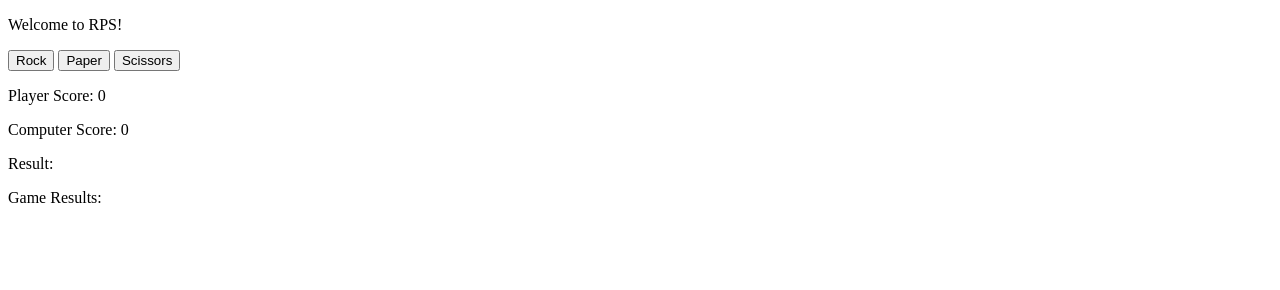
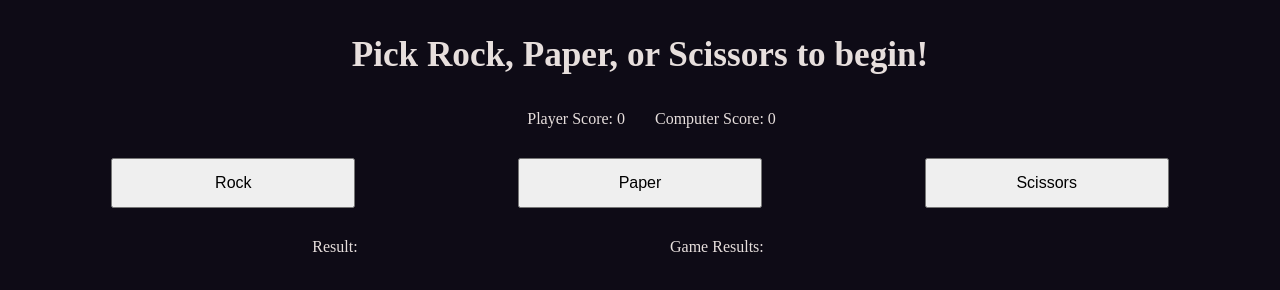
Before and after one commit to detailsinc/rock-paper-scissors, a plain HTML site: page index.html in a window 1280 px wide. Drawn offline with Linux system fonts and the light colour scheme.

Commit message:
Removed 'instruc' and placed h1 tag

```diff
--- a/index.html
+++ b/index.html
@@ -4,25 +4,28 @@
     <meta charset="UTF-8">
     <meta name="viewport" content="width=device-width, initial-scale=1.0">
     <title>Document</title>
-
+    <link rel="stylesheet" href="style.css">
 </head>
 <body>
 
-    <p id="result-preview"></p>
-    <p class="text" id="instruc">Welcome to RPS!</p>
+    <h1 class="header" id="instruc">Pick Rock, Paper, or Scissors to begin!</h1>
+
+
+
+    <div class="score-container">
+        <p class="text" id="p-score">Player Score:</p>
+        <p class="text" id="c-score">Computer Score:</p>
+    </div>
+
     <div class="buttons">
         <button class="btn" id="rock">Rock</button>
         <button class="btn" id="paper">Paper</button>
         <button class="btn" id="scissors">Scissors</button>
     </div>
-    <div class="score-container">
-        <p class="text" id="p-score">Player Score:</p>
-        <p class="text" id="c-score">Computer Score:</p>
-    </div>
+
     <div class="result-container">
         <p class="text" id="output">Result:</p>
         <p class="text" id="gameResults">Game Results: </p>
-
     </div>
 
     <script src='rock-paper-scissors.js'></script>
```
